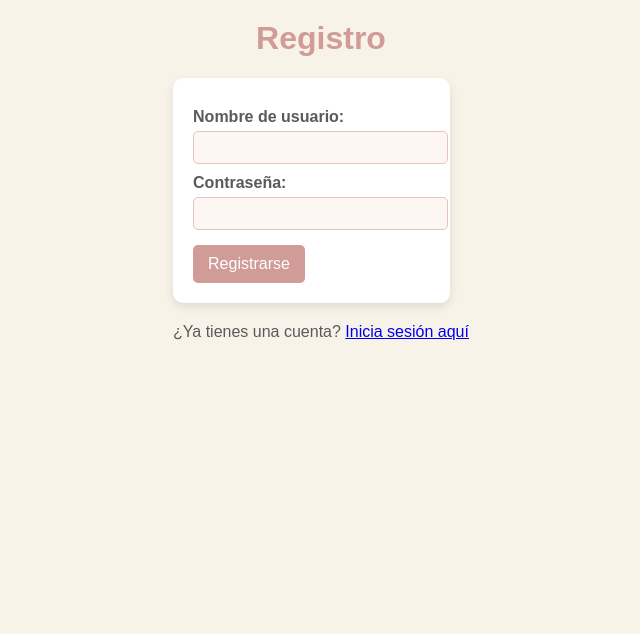
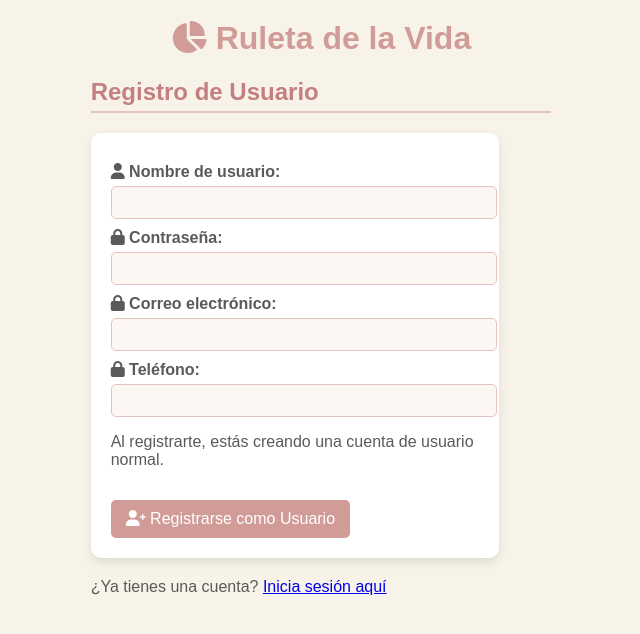
Before and after one commit to Manuelasanchez71/Ciencia-de-Datos-, a Flask app: page /registro in a window 1280 px wide. Shown: the top 634 px of the page, without its empty margins (319-959 px from the left). Run offline with Flask 3, Linux system fonts and the light colour scheme.

Commit message:
Integración de campos email y teléfono

```diff
--- a/ruletadelavida/templates/registro.html
+++ b/ruletadelavida/templates/registro.html
@@ -3,15 +3,15 @@
 <head>
   <meta charset="UTF-8">
   <meta name="viewport" content="width=device-width, initial-scale=1.0">
-    <title>Registro - Ruleta de la Vida</title>
+  <title>Registro de Usuario - Ruleta de la Vida</title>
   <link rel="stylesheet" href="{{ url_for('static', filename='styles.css') }}">
+  <link rel="stylesheet" href="https://cdnjs.cloudflare.com/ajax/libs/font-awesome/6.0.0-beta3/css/all.min.css">
 </head>
 <body>
-    <div class="container">
-        <header>
-            <h1>Registro</h1>
-        </header>
-        <main>
+  <div class="auth-container">
+    <h1><i class="fas fa-chart-pie"></i> Ruleta de la Vida</h1>
+    <h2>Registro de Usuario</h2>
+
     {% with messages = get_flashed_messages() %}
       {% if messages %}
         <ul class="flashes">
@@ -21,19 +21,41 @@
         </ul>
       {% endif %}
     {% endwith %}
+
     <form action="{{ url_for('registro') }}" method="post">
       <div class="form-group">
-                    <label for="username">Nombre de usuario:</label>
+        <label for="username"><i class="fas fa-user"></i> Nombre de usuario:</label>
         <input type="text" id="username" name="username" required>
       </div>
       <div class="form-group">
-                    <label for="password">Contraseña:</label>
+        <label for="password"><i class="fas fa-lock"></i> Contraseña:</label>
         <input type="password" id="password" name="password" required>
       </div>
-                <button type="submit">Registrarse</button>
+      <div class="form-group">
+        <label for="email"><i class="fas fa-lock"></i> Correo electrónico:</label>
+        <input type="text" id="email" name="email" required>
+      </div>
+      <div class="form-group">
+        <label for="phone"><i class="fas fa-lock"></i> Teléfono:</label>
+        <input type="text" id="phone" name="phone" required>
+      </div>
+      <p>Al registrarte, estás creando una cuenta de usuario normal.</p>
+      <button type="submit"><i class="fas fa-user-plus"></i> Registrarse como Usuario</button>
     </form>
     <p>¿Ya tienes una cuenta? <a href="{{ url_for('login') }}">Inicia sesión aquí</a></p>
-        </main>
   </div>
+
+  <script>
+    // Añadir animación a los campos del formulario
+    document.querySelectorAll('input').forEach(input => {
+      input.addEventListener('focus', function() {
+        this.parentElement.style.transform = 'translateX(5px)';
+      });
+
+      input.addEventListener('blur', function() {
+        this.parentElement.style.transform = 'translateX(0)';
+      });
+    });
+  </script>
 </body>
 </html>
```
Lines whose indentation alone changed are shown as unchanged.
